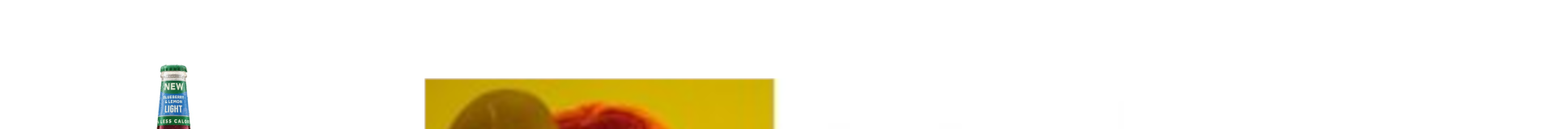
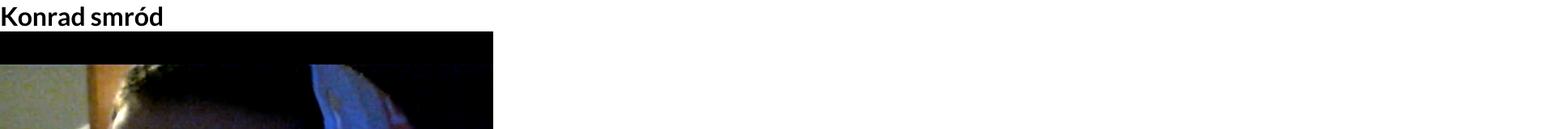
Before and after one commit to Kxbaii/blizyce.github.io, a plain HTML site: page index.html in a window 1280 px wide. Shown: the top 160 px of the page at 81% size, 1920 px wide, since content can reach past the window. Drawn offline with Linux system fonts and the light colour scheme; grey boxes are pictures that could not be loaded.

Commit message:
Update index.html

```diff
--- a/index.html
+++ b/index.html
@@ -7,11 +7,11 @@
     <link rel="stylesheet" href="style.css">
 </head>
 <body>
-    <!--<h1>Konrad smród</h1>
+    <h1>Konrad smród</h1>
     <img src="konrad1.png" alt="">
     <iframe src="https://www.google.com/maps/embed?pb=!1m18!1m12!1m3!1d24409.390829287582!2d19.548070410830668!3d50.63523075973526!2m3!1f0!2f0!3f0!3m2!1i1024!2i768!4f13.1!3m3!1m2!1s0x47173e899bee804b%3A0xe01441418462056!2zQmxpxbx5Y2U!5e1!3m2!1spl!2spl!4v1742676237768!5m2!1spl!2spl" width="600" height="450" style="border:0;" allowfullscreen="" loading="lazy" referrerpolicy="no-referrer-when-downgrade"></iframe>
--->
 
-<img src="asdadasd.png" alt="">
+
+<!---<img src="asdadasd.png" alt="">--->
 </body>
 </html>
```
